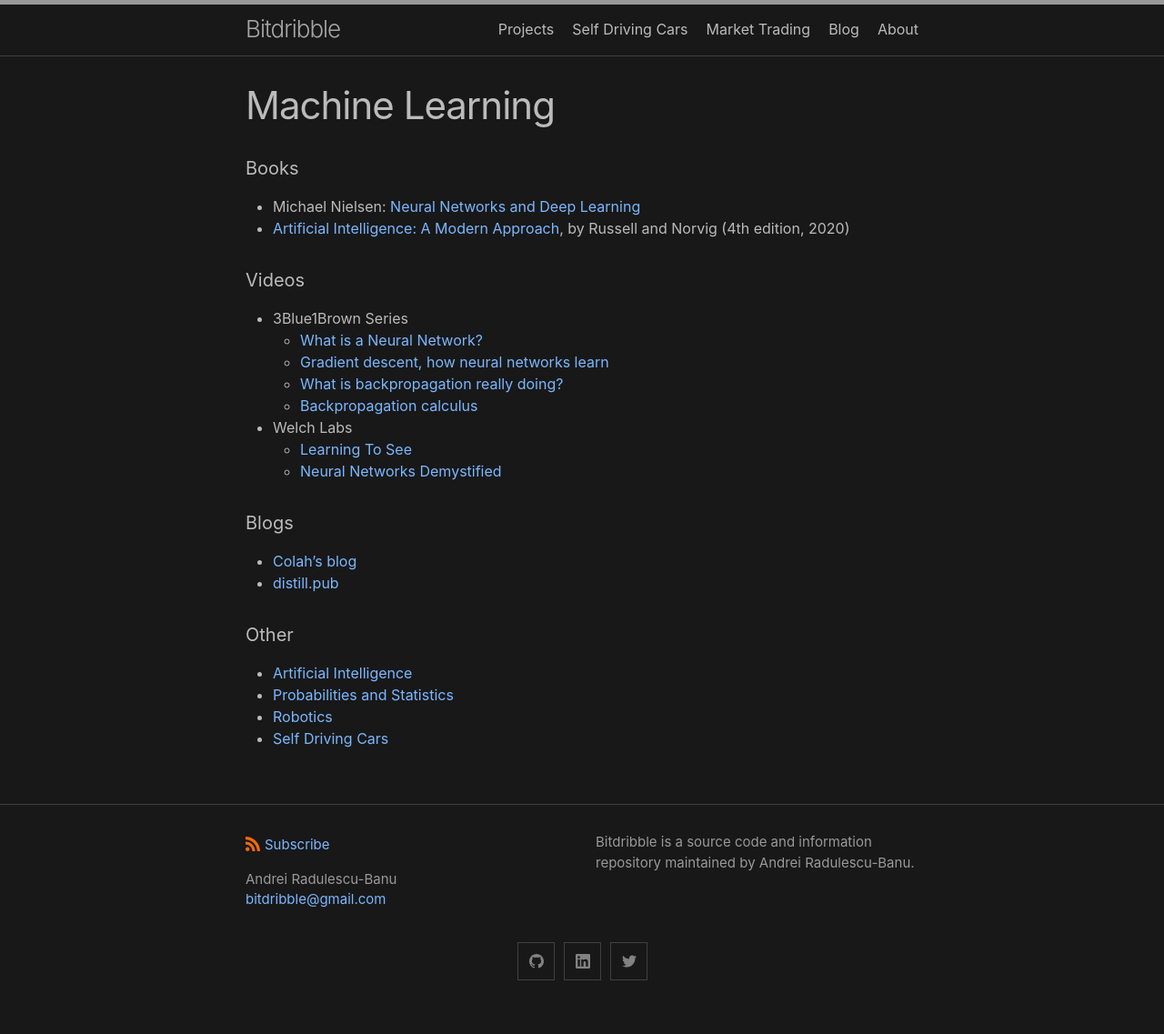
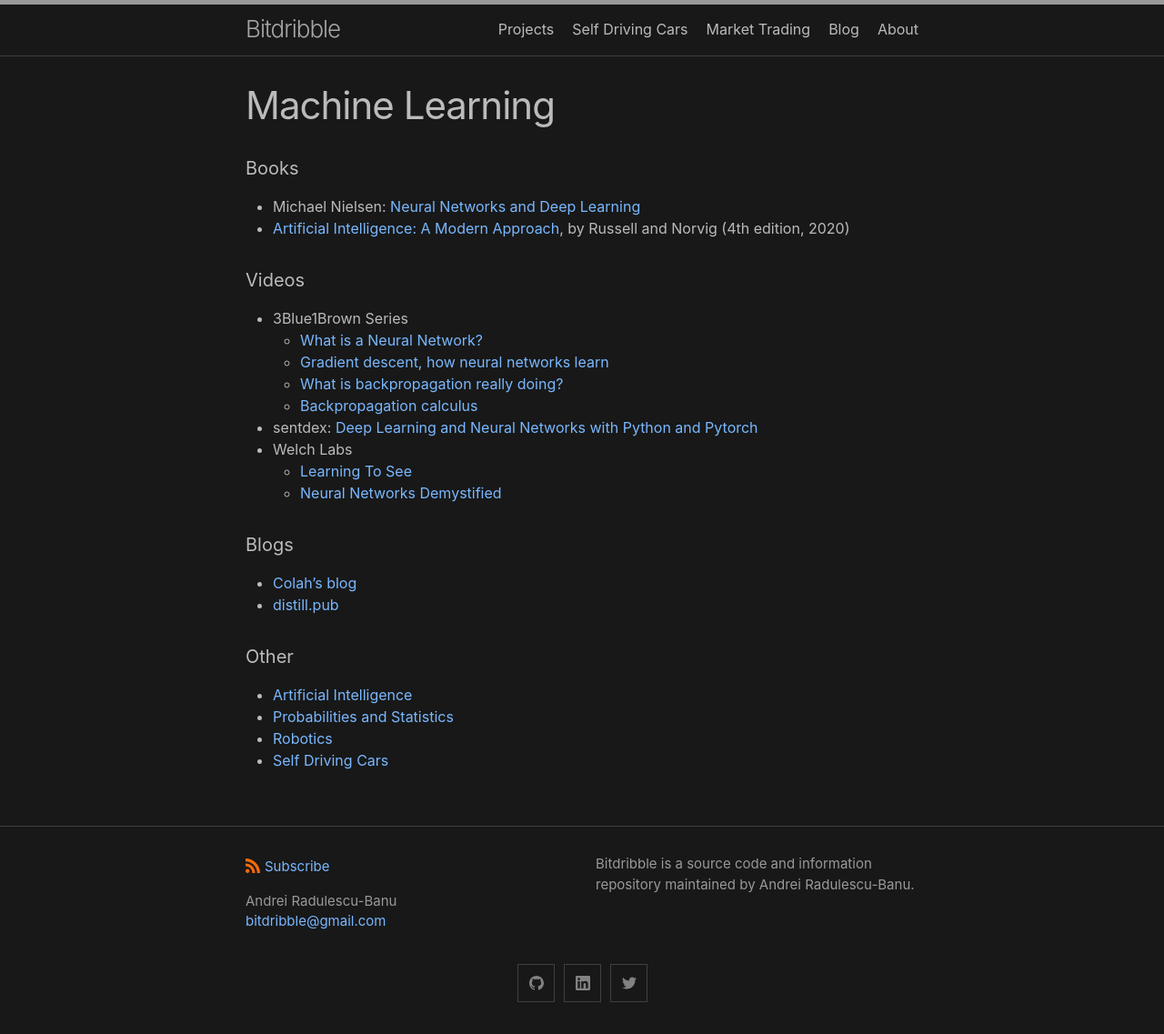
Before and after one commit to analytiq-hub/sigagent.github.io, a Jekyll site: the page built from machine_learning.md, in a window 1280 px wide. Shown: the whole page at 91% size. Built offline with Jekyll 4.4.1, drawn with Linux system fonts in a browser that asks for light colours; before the commit the page ends 1113 px from its top, so only the background shows below that.

Commit message:
*** empty log message ***

```diff
--- a/machine_learning.md
+++ b/machine_learning.md
@@ -12,6 +12,7 @@ title: Machine Learning
   * [Gradient descent, how neural networks learn](https://www.youtube.com/watch?v=IHZwWFHWa-w)
   * [What is backpropagation really doing?](https://www.youtube.com/watch?v=Ilg3gGewQ5U)
   * [Backpropagation calculus](https://www.youtube.com/watch?v=tIeHLnjs5U8)
+* sentdex: [Deep Learning and Neural Networks with Python and Pytorch](https://www.youtube.com/watch?v=BzcBsTou0C0)
 * Welch Labs
   * [Learning To See](https://www.youtube.com/watch?v=i8D90DkCLhI)
   * [Neural Networks Demystified](https://www.youtube.com/watch?v=bxe2T-V8XRs)
```
